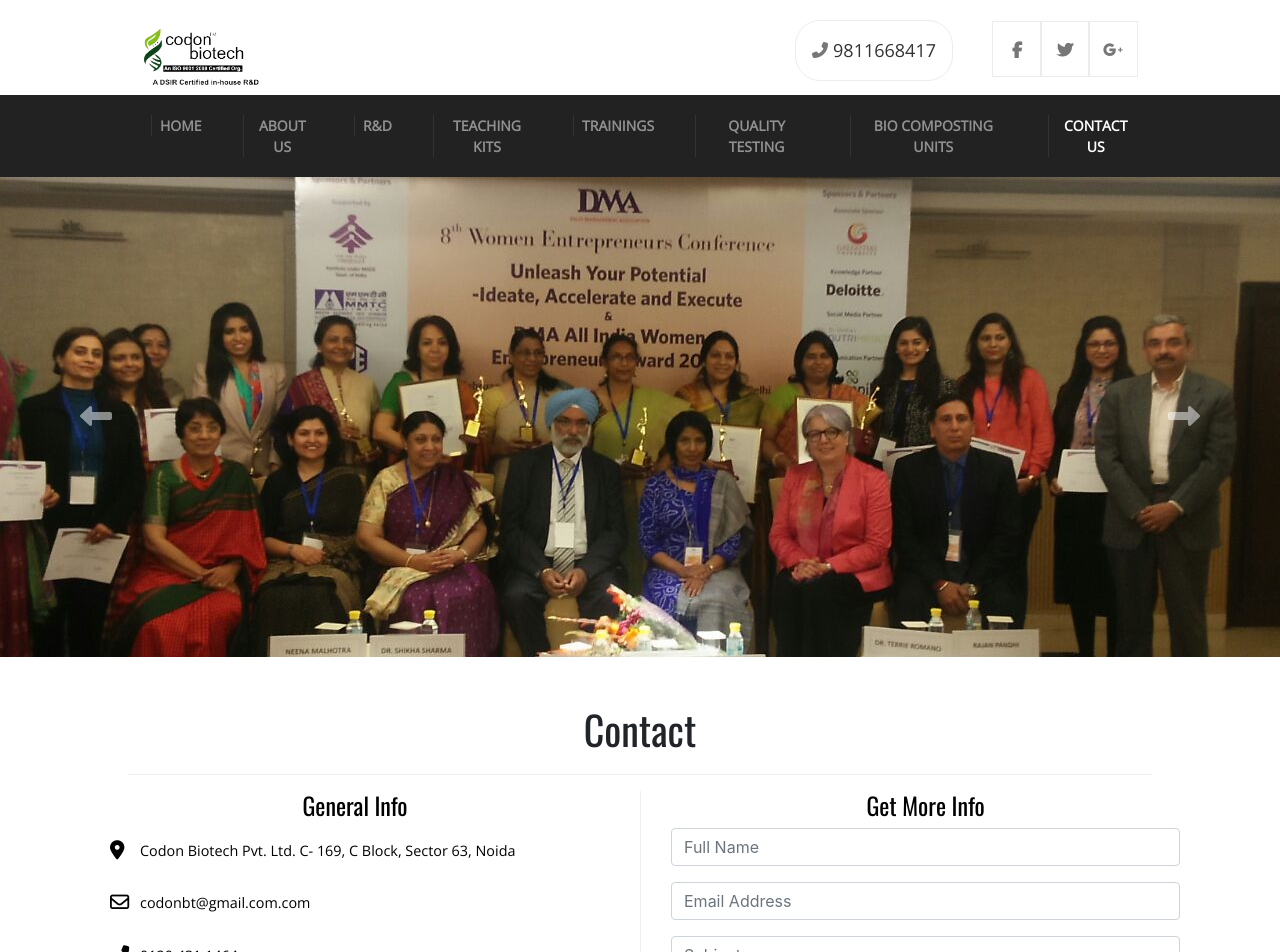
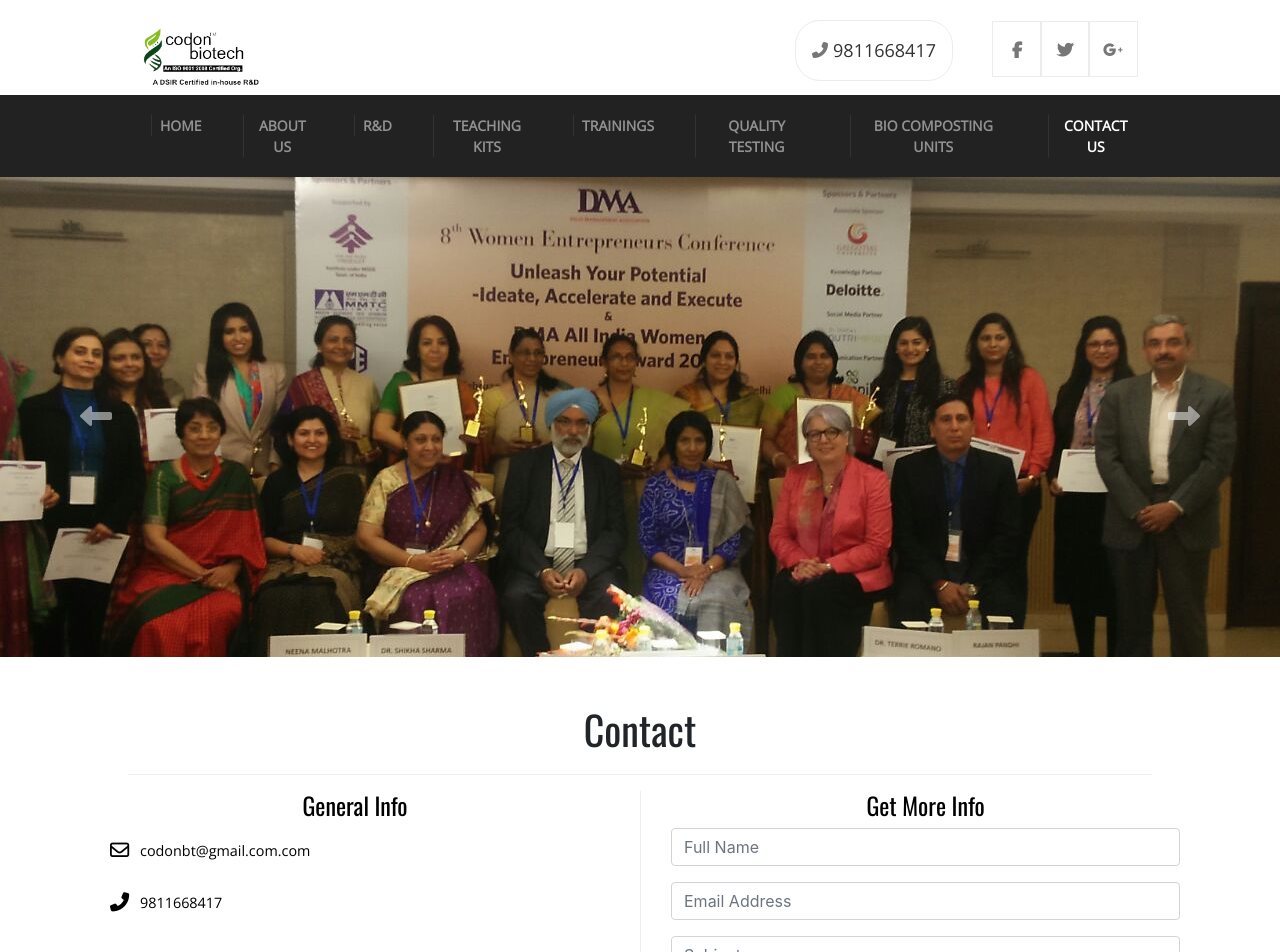
Before and after one commit to arnabuchiha/CodonBiotech, a React (Create React App) app: page /contact in a window 1280 px wide. Shown: the top 952 px of the page. Built offline with nearby package versions, Linux system fonts and the light colour scheme.

Commit message:
Minor changes

```diff
--- a/src/components/Contact.js
+++ b/src/components/Contact.js
@@ -13,18 +13,18 @@ class Contact extends React.Component{
                                 <h4 style={{color:"black"}}>General Info</h4>
                             </div>
                             <ul className="contactus row">
-                                <li className="col-12">
+                                {/* <li className="col-12">
                                     <i className="fa fa-map-marker"></i>
                                     <p>Codon Biotech Pvt. Ltd.
                                     C- 169, C Block, Sector 63, Noida</p>
-                                </li>
+                                </li> */}
                                 <li className="col-12">
                                     <i className="fa fa-envelope-o"></i>
                                     <p>codonbt@gmail.com.com</p>
                                 </li>
                                 <li className="col-12">
                                     <i className="fas fa-phone-alt"></i>
-                                    <p>0120 431 1464</p>
+                                    <p>9811668417</p>
                                 </li>
                             </ul>
                             <ul className="social-icons list-inline row">
```
Also changed, not shown: 1 other file (tests, documents, lock files or other folders).
